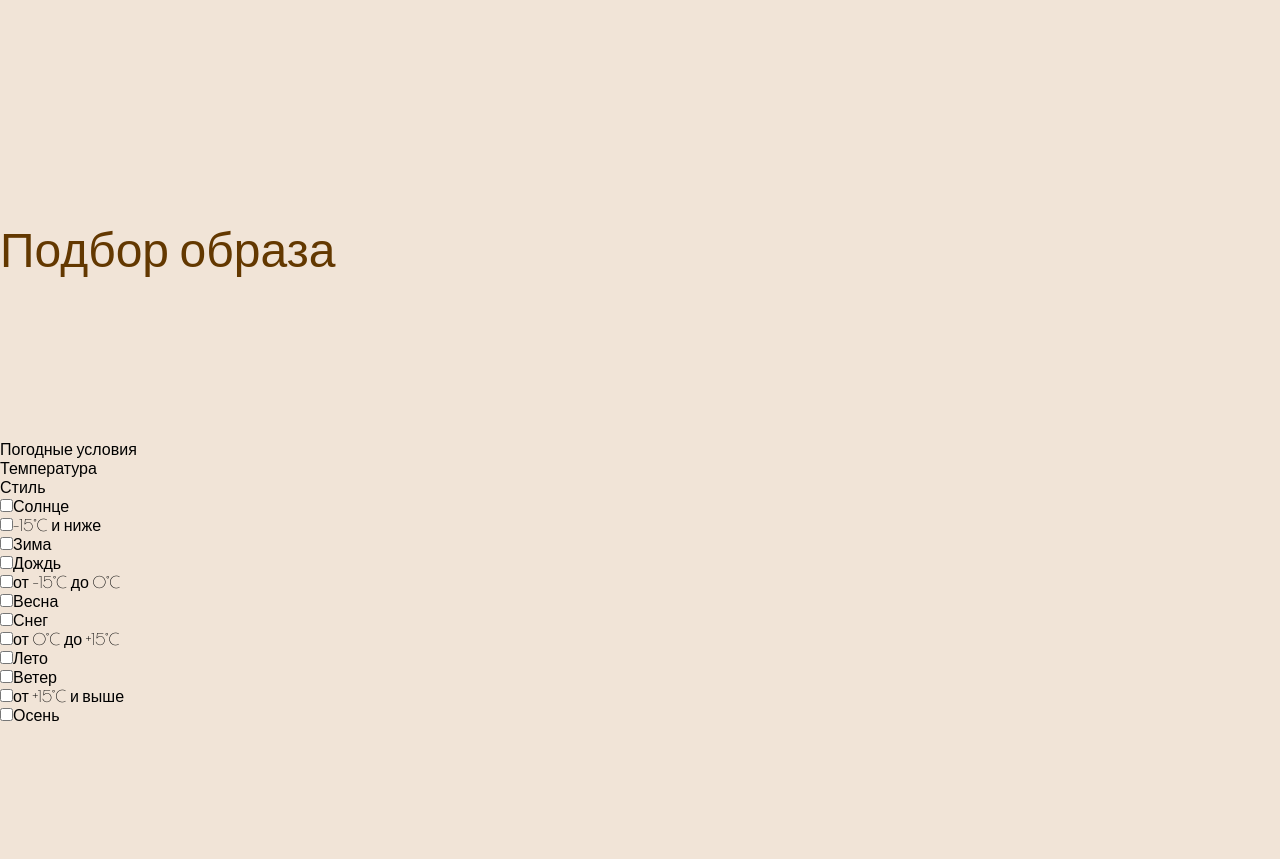
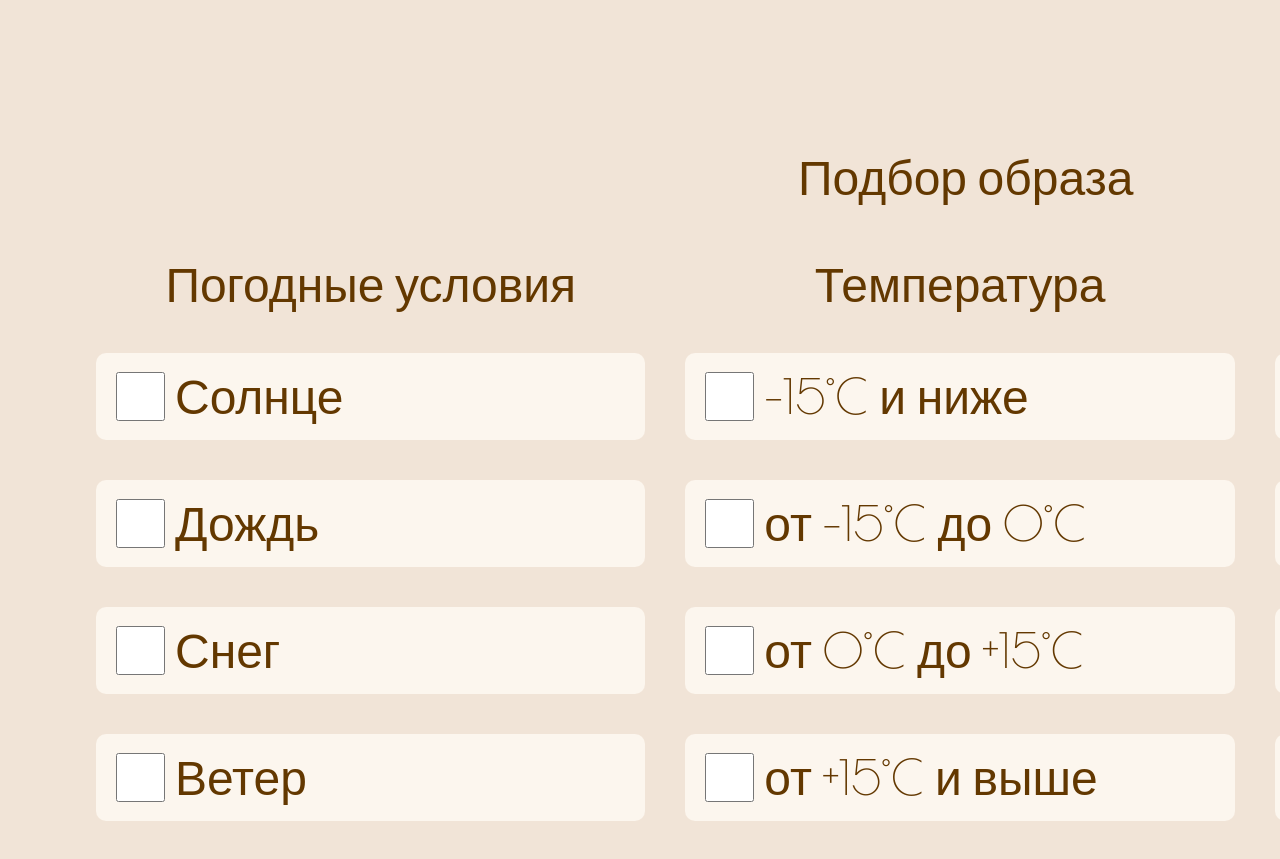
Before and after one commit to AnastasiYA-01/our-group-project, a plain HTML site: page index.html in a window 1280 px wide. Shown: the part 1365-2224 px from the top of the page. Drawn offline with nearby package versions, Linux system fonts and the light colour scheme.

Commit message:
Update style.css

```diff
--- a/style.css
+++ b/style.css
@@ -42,6 +42,7 @@
     background-color: #EBD3B7; /* Цвет фона */
     border-radius: 10px; /* Закругленные углы */
     margin: 0;
+    cursor: pointer;
 
 }
 
@@ -49,6 +50,7 @@
     position: relative; /* Устанавливает контекст для абсолютного позиционирования */
     margin: 0;
 }
+
 
 .photo {
     margin-top: 60px;
@@ -99,3 +101,54 @@
     width: 421px;
     height: 466.38px;
 }
+
+.text_cen {
+    display: flex; /* Включаем Flexbox */
+    margin-top: 40px;
+    margin-left: 798px;
+}
+
+.container_tab {
+    width: 90%; /* Устанавливаем ширину контейнера */
+    margin: 0 auto; /* Центрируем контейнер */
+}
+
+.grid-container {
+    display: grid;
+    grid-template-columns: repeat(3, 1fr); /* Три равные колонки */
+    gap: 40px; /* Промежуток между элементами */
+    margin-top: 40px; /* Отступ сверху */
+}
+
+.grid-header {
+    font-size: 48px;
+    color: #633800;
+    text-align: center;
+    font-weight: normal;
+}
+
+.grid-item {
+    background-color: #FCF6EE; /* Цвет фона ячеек */
+    color: #633800; /* Цвет текста */
+    font-size: 48px;
+    padding: 15px 20px; /* Внутренние отступы (сверху/снизу и справа/слева) */
+    text-align: left; /* Выравнивание текста влево */
+    display: flex; /* Используем flexbox для выравнивания */
+    align-items: center; /* Центрируем элементы по вертикали */
+    border-radius: 10px; /* Закругление углов ячеек */
+    margin-bottom: none; /* Отступ между ячейками */
+}
+
+.grid-item:hover {
+    background-color: #EBD3B7; /* Изменяем цвет фона при наведении */
+    transition: background-color 0.3s ease; /* Плавный переход цвета */
+}
+
+.app__list-checkbox {
+    border-radius: 15px;
+    width: 49px;
+    height: 49px;
+    margin-right: 10px; /* Отступ между чекбоксом и текстом */
+    color: #EBD3B7;
+    cursor: pointer;
+}
```
